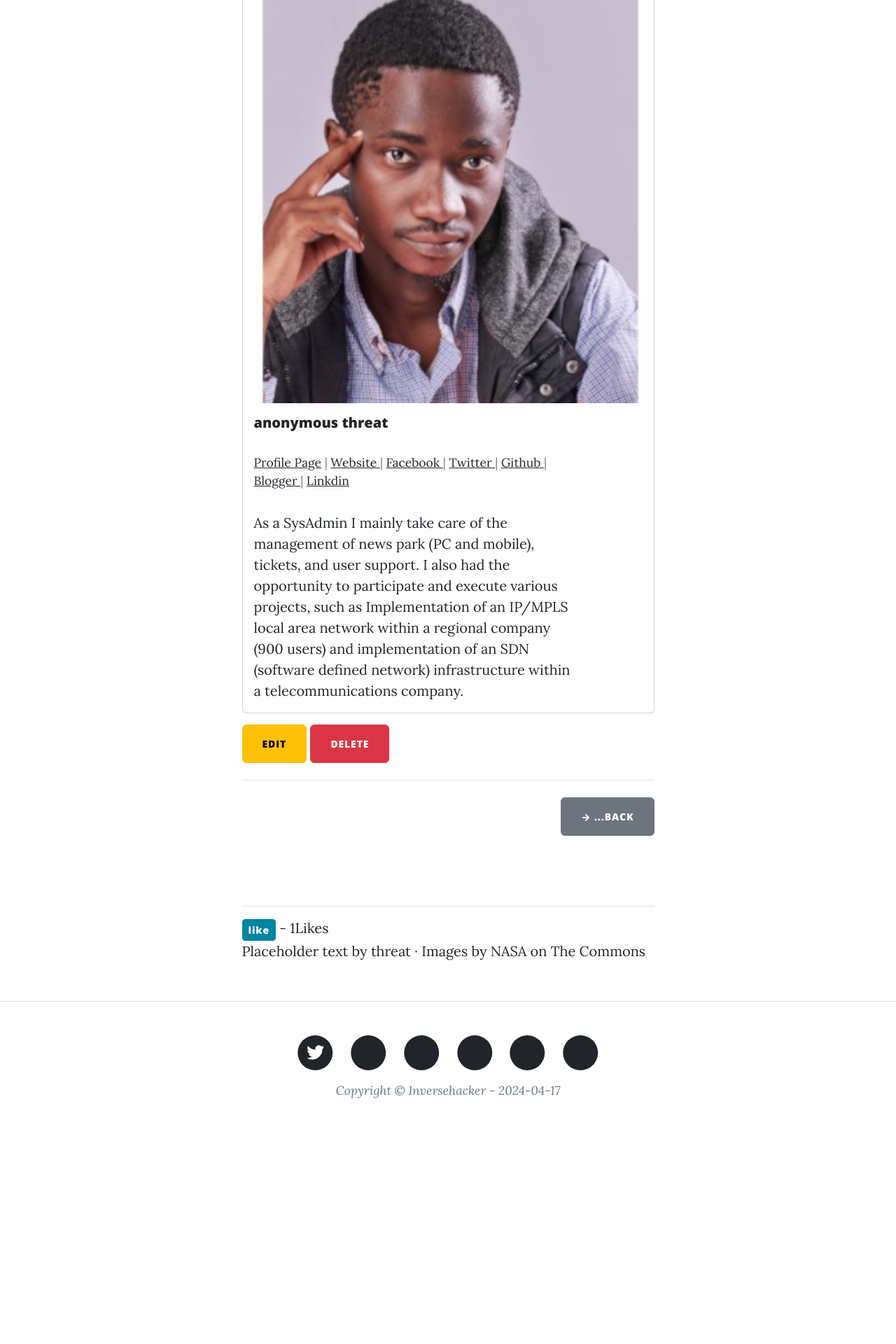
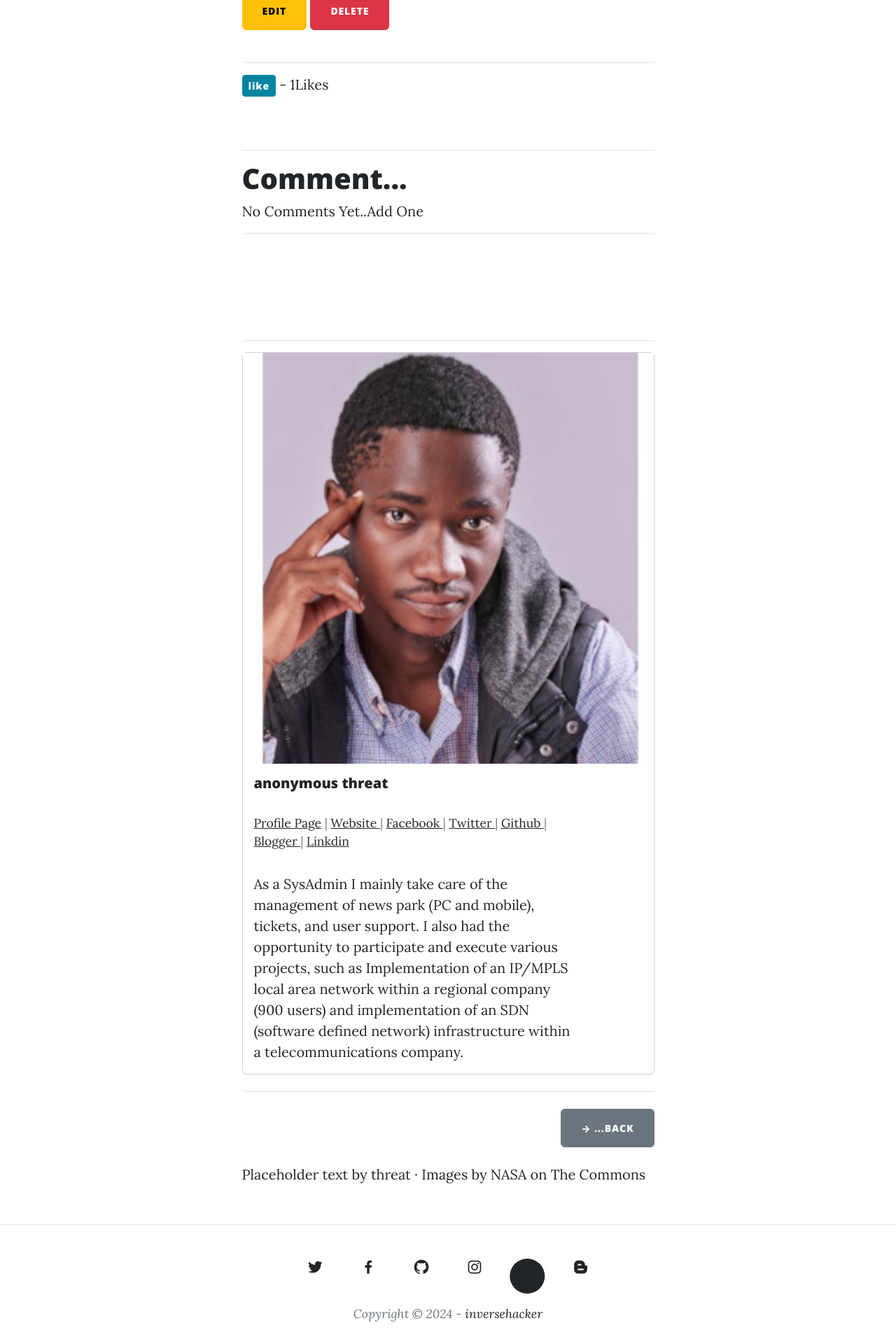
Before and after one commit to jeanlucndato/zeroday, a Django app: page /article/3 in a window 1280 px wide. Shown: the part 3000-4920 px from the top of the page at 70% size. Before the commit the page ends 4569 px from the top, so only its background shows below. Run offline with Django 5.2, Linux system fonts and the light colour scheme; a user stored in the database is signed in; data comes from the database, SQL or seed files in the repository; both versions use the stored data as it was after the commit; some libraries are stand-ins or nearby versions.

Commit message:
the third commit

```diff
--- a/members/urls.py
+++ b/members/urls.py
@@ -1,5 +1,5 @@
 from django.urls import path
-from .views import UserRegisterView, UserEditView, PasswordsChangeView, ShowProfilePageView, EditProfilePageView
+from .views import UserRegisterView, UserEditView, PasswordsChangeView, ShowProfilePageView, EditProfilePageView, CreateProfilePageView
 from django.contrib.auth import views as auth_views
 from . import views
 from .views import logout_view
@@ -13,4 +13,5 @@ urlpatterns = [
     path('deconnexion/', logout_view, name='deconnexion'),
     path('<int:pk>/profile/', ShowProfilePageView.as_view(), name='show_profile_page'),
     path('<int:pk>/edit_profile_page/', EditProfilePageView.as_view(), name='edit_profile_page'),
+    path('create_profile_page/', CreateProfilePageView.as_view(), name='create_profile_page'),
 ]
--- a/zeroday/admin.py
+++ b/zeroday/admin.py
@@ -1,8 +1,9 @@
 from django.contrib import admin
-from .models import Post, Category, Profile
+from .models import Post, Category, Profile, Comment
 
 # Register your models here.
 
 admin.site.register(Post)
 admin.site.register(Category)
 admin.site.register(Profile)
+admin.site.register(Comment)
--- a/zeroday/forms.py
+++ b/zeroday/forms.py
@@ -1,5 +1,5 @@
 from django import forms
-from .models import Post, Category
+from .models import Post, Category, Comment
 
 choices = Category.objects.all().values_list('name','name')
 
@@ -40,3 +40,14 @@ class EditForms(forms.ModelForm):
             'body': forms.Textarea(attrs={'class': 'form-control'}),
             'conclusion': forms.Textarea(attrs={'class': 'form-control'}),
         }
+
+
+class CommentForms(forms.ModelForm):
+    class Meta:
+        model = Comment
+        fields = ('name', 'body')
+
+        widgets = {
+            'name': forms.TextInput(attrs={'class': 'form-control'}),
+            'body': forms.Textarea(attrs={'class': 'form-control'}),
+            }
--- a/zeroday/templates/article_details.html
+++ b/zeroday/templates/article_details.html
@@ -33,19 +33,27 @@
                     Menu
                     <i class="fas fa-bars"></i>
                 </button>
-                <div class="collapse navbar-collapse" id="navbarResponsive">
+                <div class="collapse navbar-collapse"  id="navbarResponsive">
                     <ul class="navbar-nav ms-auto py-4 py-lg-0">
                         <li class="nav-item"><a class="nav-link px-lg-3 py-3 py-lg-4" href="{% url 'home' %}">Home</a></li>
 
                     {% if user.is_authenticated %}
-                        <li class="nav-item"><a class="nav-link px-lg-3 py-3 py-lg-4" href="{% url 'add_post' %}">Add post</a></li>
-                        <li class="nav-item"><a class="nav-link px-lg-3 py-3 py-lg-4" href="{% url 'deconnexion' %}">Logout</a></li>
+                        <li class="nav-item"><a class="nav-link px-lg-3 py-3 py-lg-4" href="{% url 'add_post' %}">Add Post</a></li>
+                        <li class="nav-item"><a class="nav-link px-lg-3 py-3 py-lg-4" href="{% url 'add_category' %}">Add Category</a></li>
+                        <li class="nav-item"><a class="nav-link px-lg-3 py-3 py-lg-4" href="{% url 'edit_profile' %}">Update Profile</a></li>
+
+                        {% if user.profile.id %}
+                            <li class="nav-item"><a class="nav-link px-lg-3 py-3 py-lg-4" href="{% url 'edit_profile_page' user.profile.id %}">edit Profile</a></li>
+                            <li class="nav-item"><a class="nav-link px-lg-3 py-3 py-lg-4" href="{% url 'show_profile_page' user.profile.id %}">Show Profile</a></li>
+                        {% else %}
+                            <li class="nav-item"><a class="nav-link px-lg-3 py-3 py-lg-4" href="{% url 'create_profile_page' %}">creatProfile</a></li>
+                        {% endif %}
+                        <li class="nav-item"><a class="nav-link px-lg-3 py-3 py-lg-4" href="{% url 'deconnexion' %}" >Logout</a></li>
                     {% else %}
                         <li class="nav-item"><a class="nav-link px-lg-3 py-3 py-lg-4" href="{% url 'register' %}">Register</a></li>
                         <li class="nav-item"><a class="nav-link px-lg-3 py-3 py-lg-4" href="{% url 'login' %}">Login</a></li>
                     {% endif %}
-                        <li class="nav-item"><a class="nav-link px-lg-3 py-3 py-lg-4" href="contact.html">Contact</a></li>
-                        <li class="nav-item"><a class="nav-link px-lg-3 py-3 py-lg-4" href="#">Cintelligence</i></a></li>
+
                     </ul>
                 </div>
             </div>
@@ -94,6 +102,57 @@
                             {{ post.conclusion|safe }}.</p>
                         </blockquote> <br/><hr/>
 
+                        {% if user.is_authenticated %}
+
+                            {% if user.id == post.author.id %}
+                                <a class="btn btn-warning text-uppercase" href="{% url 'update_post' post.pk %}">
+                                    Edit
+                                </a>
+                                <a class="btn btn-danger text-uppercase" href="{% url 'delete_post' post.pk %}">
+                                    Delete
+                                </a>
+                            {% endif %}
+                        {% endif %}
+
+                        <br><br><hr>
+                        <form action="{% url 'like_post' post.pk %}" method="post">
+                            {% csrf_token %}
+                            {% if user.is_authenticated %}
+
+                                {% if liked %}
+                                    <button type="submit", name="post_id", value="{{ post.id }}", class="btn btn-danger btn-sm">Unlike</button>
+                                {% else %}
+                                    <button type="submit", name="post_id", value="{{ post.id }}", class="btn btn-primary btn-sm">like</button>
+                                {% endif %}
+                            {% else %}
+                                <small>You must be    <a href="{% url 'login' %}"><b>  login</a></b>
+                            {% endif %}
+                             - {{ total_likes }}Likes
+                        </form>
+
+                        <br><br><hr>
+
+                        <h1>Comment...</h1>
+
+                        {% if not post.comments.all %}
+                            No Comments Yet..<a href="{% url 'add_comment' post.pk %}">Add One</a>
+                        <br><hr>
+
+                        {% else %}
+                        <a href="{% url 'add_comment' post.pk %}"><strong> Add comment</a></strong>
+                        <br><br>
+                            {% for comment in post.comments.all %}
+                                <strong>
+                                {{ comment.name }} - {{ comment.date_added }}
+                                </strong>
+                                {{ comment.body }}
+                                <a href="{% url 'add_comment' post.pk %}"><strong> Add comment</a></strong>
+
+                            {% endfor %}
+                        {% endif %}
+                        <br> <br>
+
+                        <br><br><hr>
                         <div class="card mb-3">
                             <div class="row no-gutters">
                                {% if post.author.profile.profile_pic %}
@@ -135,39 +194,9 @@
                                 </div>
                             </div>
                         </div>
-
-                        {% if user.is_authenticated %}
-
-                            {% if user.id == post.author.id %}
-                                <a class="btn btn-warning text-uppercase" href="{% url 'update_post' post.pk %}">
-                                    Edit
-                                </a>
-                                <a class="btn btn-danger text-uppercase" href="{% url 'delete_post' post.pk %}">
-                                    Delete
-                                </a>
-                            {% endif %}
-                        {% endif %}
-
                         <hr class="my-4" />
                         <!-- Pager-->
                         <div class="d-flex justify-content-end mb-4"><a class="btn btn-secondary text-uppercase" href="{% url 'home' %}">→ ...Back</a></div>
-
-                        <br><br><hr>
-                            <form action="{% url 'like_post' post.pk %}" method="post">
-                                {% csrf_token %}
-                                {% if user.is_authenticated %}
-
-                                    {% if liked %}
-                                        <button type="submit", name="post_id", value="{{ post.id }}", class="btn btn-danger btn-sm">Unlike</button>
-                                    {% else %}
-                                        <button type="submit", name="post_id", value="{{ post.id }}", class="btn btn-primary btn-sm">like</button>
-                                    {% endif %}
-                                {% else %}
-                                    <small>You must be    <a href="{% url 'login' %}"><b>  login</a></b>
-                                {% endif %}
-                                 - {{ total_likes }}Likes
-                            </form>
-
                             Placeholder text by
                             <a href="http://spaceipsum.com/">{{ post.author.last_name }}</a>
                             &middot; Images by
@@ -184,63 +213,54 @@
                     <div class="col-md-10 col-lg-8 col-xl-7">
                         <ul class="list-inline text-center">
                             <li class="list-inline-item">
-                                <a href="#!">
+                                <a href="{{ page_user.twitter_url }}" class="twitter">
                                     <span class="fa-stack fa-lg">
-                                        <i class="fas fa-circle fa-stack-2x"></i>
-                                        <i class="fab fa-twitter fa-stack-1x fa-inverse"></i>
+                                        <i class="bx bxl-twitter"></i>
                                     </span>
                                 </a>
                             </li>
                             <li class="list-inline-item">
-                                <a href="https://www.facebook.com/jeanluc.ndato">
+                                <a href="{{ page_user.facebook_url }}" class="facebook">
                                     <span class="fa-stack fa-lg">
-                                        <i class="fas fa-circle fa-stack-2x"></i>
                                         <i class="bx bxl-facebook"></i>
                                     </span>
                                 </a>
                             </li>
                             <li class="list-inline-item">
-                                <a href="https://github.com/jeanlucndato">
+                                <a href="{{ page_user.github_url }}" class="github">
                                     <span class="fa-stack fa-lg">
-                                        <i class="fas fa-circle fa-stack-2x"></i>
                                         <i class='bx bxl-github'></i>
                                     </span>
                                 </a>
                             </li>
                             <li class="list-inline-item">
-                                <a href="https://www.instagram.com/iamjeanluckndt">
+                                <a href="{{ page_user.instagram_url }}" class="instagram">
                                     <span class="fa-stack fa-lg">
-                                        <i class="fas fa-circle fa-stack-2x"></i>
                                         <i class="bx bxl-instagram"></i>
                                     </span>
                                 </a>
                             </li>
                             <li class="list-inline-item">
-                                <a href="https://twitter.com/IrjeanL">
+                                <a href="{{ page_user.linkdin_url }}" class="Linkdin">
                                     <span class="fa-stack fa-lg">
                                         <i class="fas fa-circle fa-stack-2x"></i>
-                                        <i class="bx bxl-twitter"></i>
+                                        <i class="bx bxl-Linkdin"></i>
                                     </span>
                                 </a>
                             </li>
                             <li class="list-inline-item">
-                                <a href="https://www.linkedin.com/in/irjeanluck-ndato">
+                                <a href="{{ page_user.blogger_url }}" class="blogger">
                                     <span class="fa-stack fa-lg">
-                                        <i class="fas fa-circle fa-stack-2x"></i>
                                         <i class='bx bxl-blogger'></i>
                                     </span>
                                 </a>
                             </li>
                         </ul>
-
-                        <div class="small text-center text-muted fst-italic">Copyright &copy; Inversehacker - {% now "Y-m-d" %}</div>
+                        <div class="small text-center text-muted fst-italic">Copyright &copy; {% now "Y" %} - <a href="https://www.linkedin.com/in/irjeanluck-ndato">inversehacker</a></div>
                     </div>
                 </div>
             </div>
+            <script src="{% static '/js/bootstrap.min.js' %}"></script>
         </footer>
-        <!-- Bootstrap core JS-->
-        <script src="https://cdn.jsdelivr.net/npm/bootstrap@5.2.3/dist/js/bootstrap.bundle.min.js"></script>
-        <!-- Core theme JS-->
-        <script src="{% static '/js/bootstrap.min.js' %}"></script>
     </body>
 </html>
--- a/zeroday/templates/update_post.html
+++ b/zeroday/templates/update_post.html
@@ -12,7 +12,6 @@
                     {% if user.is_authenticated %}
                         {% if user.id == post.author.id %}
                             <hr>
-                            <p>Want to get in touch? Fill out the form below to send me a message and I will get back to you as soon as possible!</p>
                             <div class="my-5">
                                 <div class="form-floating">
                                     <form method="POST" enctype="multipart/form-data">
--- a/zeroday/urls.py
+++ b/zeroday/urls.py
@@ -2,7 +2,7 @@ from django.urls import path
 #from . import
 from django.conf import settings
 from django.conf.urls.static import static
-from .views import HomeView, ArticleDetailView, AddPostView, UpdatePostView, DeletePostView, AddCategoryView, CategoryView, LikeView
+from .views import HomeView, ArticleDetailView, AddPostView, UpdatePostView, DeletePostView, AddCategoryView, CategoryView, LikeView, AddCommentView
 
 urlpatterns = [
     #path('', views.home, name="home"),
@@ -14,5 +14,6 @@ urlpatterns = [
     path('article/<int:pk>/remove', DeletePostView.as_view(), name='delete_post' ),
     path('category/<str:cats>/', CategoryView, name='category'),
     path('like/<int:pk>', LikeView, name='like_post'),
+    path('article/<int:pk>/comment/', AddCommentView.as_view(), name='add_comment'),
 
 ] + static(settings.STATIC_URL, document_root=settings.STATIC_ROOT)
--- a/zeroday/views.py
+++ b/zeroday/views.py
@@ -1,7 +1,7 @@
 from django.shortcuts import render, get_object_or_404
 from django.views.generic import ListView, DetailView, CreateView, UpdateView, DeleteView
-from .models import Post, Category
-from .forms import PostForms, EditForms
+from .models import Post, Category, Comment
+from .forms import PostForms, EditForms, CommentForms
 from django.urls import reverse_lazy, reverse
 from django.http import HttpResponseRedirect
 
@@ -55,6 +55,24 @@ class AddPostView(CreateView):
      template_name = 'add_post.html'
      #fields = '__all__'
 
+     def form_valid(self, form):
+          form.instance.post_id = self.kwargs['pk']
+          return super().form_valid(form)
+
+     success_url = reverse_lazy('home')
+
+class AddCommentView(CreateView):
+     model = Comment
+     form_class = CommentForms
+     template_name = 'add_comment.html'
+     #fields = '__all__'
+
+     def form_valid(self, form):
+          form.instance.post_id = self.kwargs['pk']
+          return super().form_valid(form)
+
+     success_url = reverse_lazy('home')
+
 
 class AddCategoryView(CreateView):
      model = Category
@@ -68,6 +86,12 @@ class UpdatePostView(UpdateView):
      template_name = 'update_post.html'
      #fields = ['title', 'subtitle', 'intro', 'body', 'conclusion']
 
+     def form_valid(self, form):
+          form.instance.post_id = self.kwargs['pk']
+          return super().form_valid(form)
+
+     success_url = reverse_lazy('home')
+
 
 class DeletePostView(DeleteView):
      model = Post
```
Also changed, not shown: members/forms.py (+15 -0 lines), members/templates/registration/create_user_profile.html (added, +32 -0 lines), members/views.py (+14 -3 lines), zeroday/models.py (+14 -0 lines), zeroday/templates/add_comment.html (added, +31 -0 lines), zeroday/templates/base.html (+17 -5 lines), db.sqlite3, media/Images/IMG_20240217_122508.jpg (added), media/Images/IMG_20240219_163327.jpg (added), media/Images/profile/thumb-1920-297536.jpg (added), zeroday/migrations/0013_comment.py (added).
